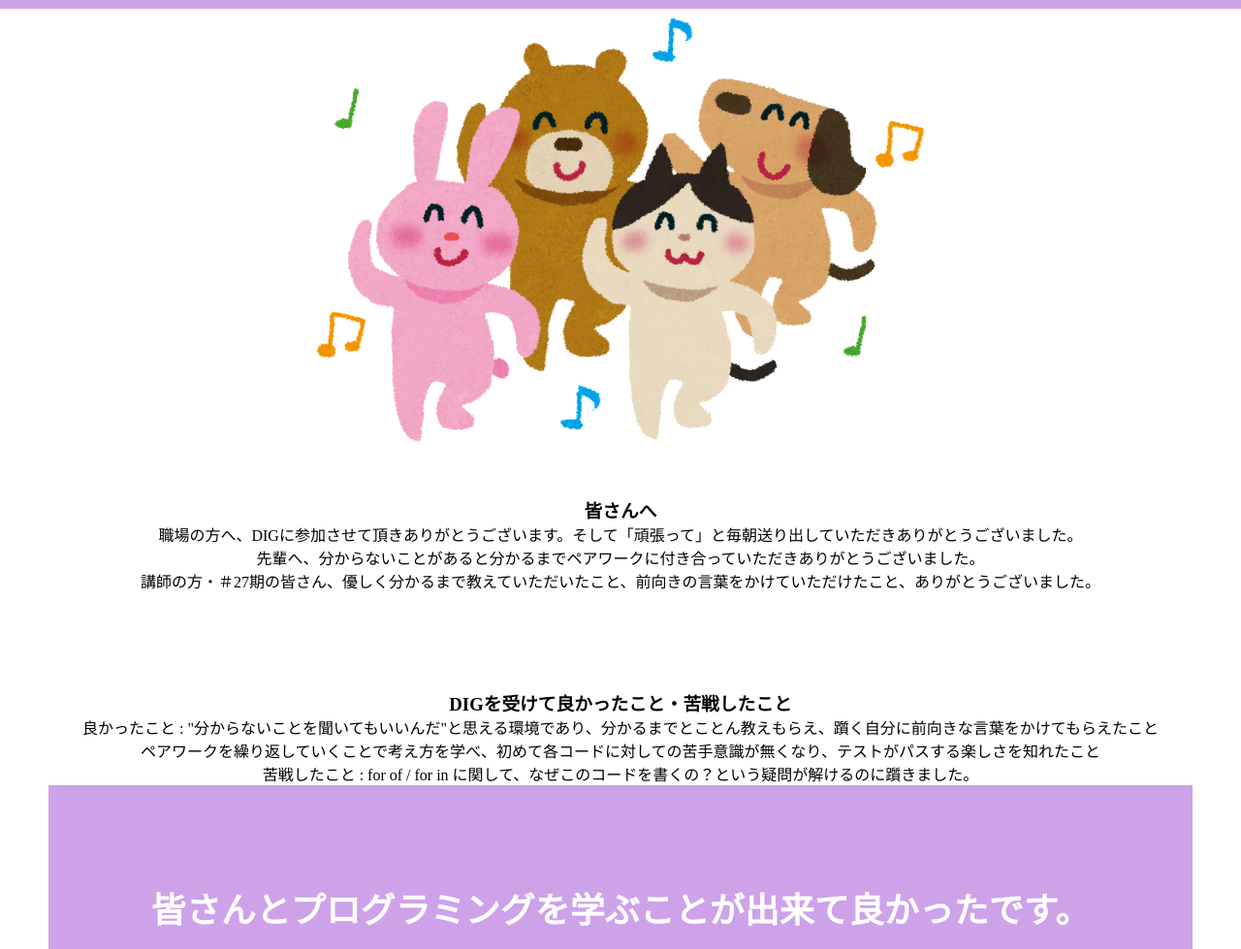
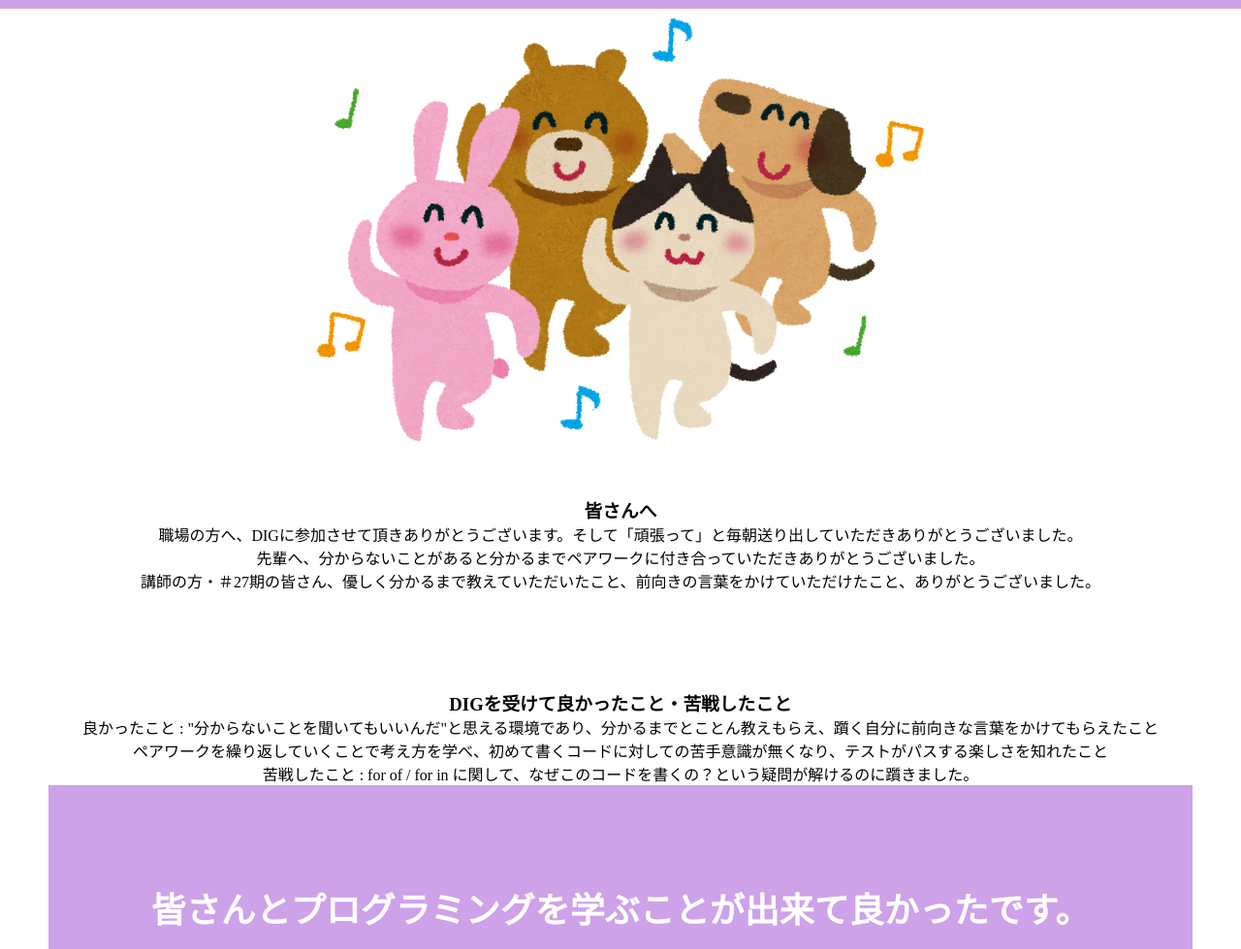
Before and after one commit to Kaneshiro-Reika/reika-kaneshiro, a plain HTML site: page index.html in a window 1280 px wide. Shown: the part 88-1067 px from the top of the page at 97% size. Drawn offline with Linux system fonts and the light colour scheme.

Commit message:
Update index.html

```diff
--- a/index.html
+++ b/index.html
@@ -26,7 +26,7 @@
     <section id="about">
       <h3>DIGを受けて良かったこと・苦戦したこと</h3>
       <p>良かったこと : "分からないことを聞いてもいいんだ"と思える環境であり、分かるまでとことん教えもらえ、躓く自分に前向きな言葉をかけてもらえたこと</p>
-      <p>ペアワークを繰り返していくことで考え方を学べ、初めて各コードに対しての苦手意識が無くなり、テストがパスする楽しさを知れたこと</p>
+      <p>ペアワークを繰り返していくことで考え方を学べ、初めて書くコードに対しての苦手意識が無くなり、テストがパスする楽しさを知れたこと</p>
       <p>苦戦したこと : for of / for in に関して、なぜこのコードを書くの？という疑問が解けるのに躓きました。</p>
       <section id="photo">
         <div>
```
